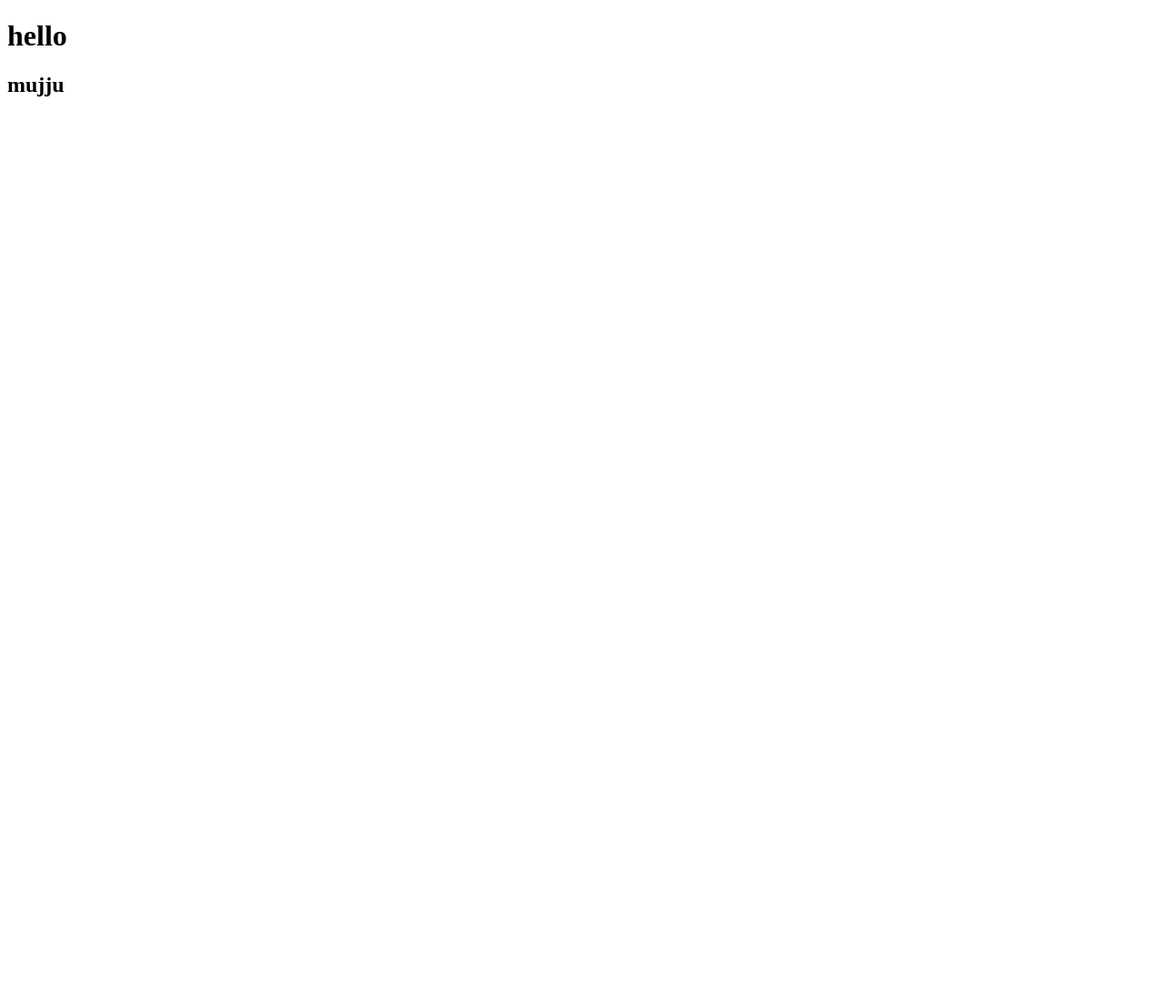
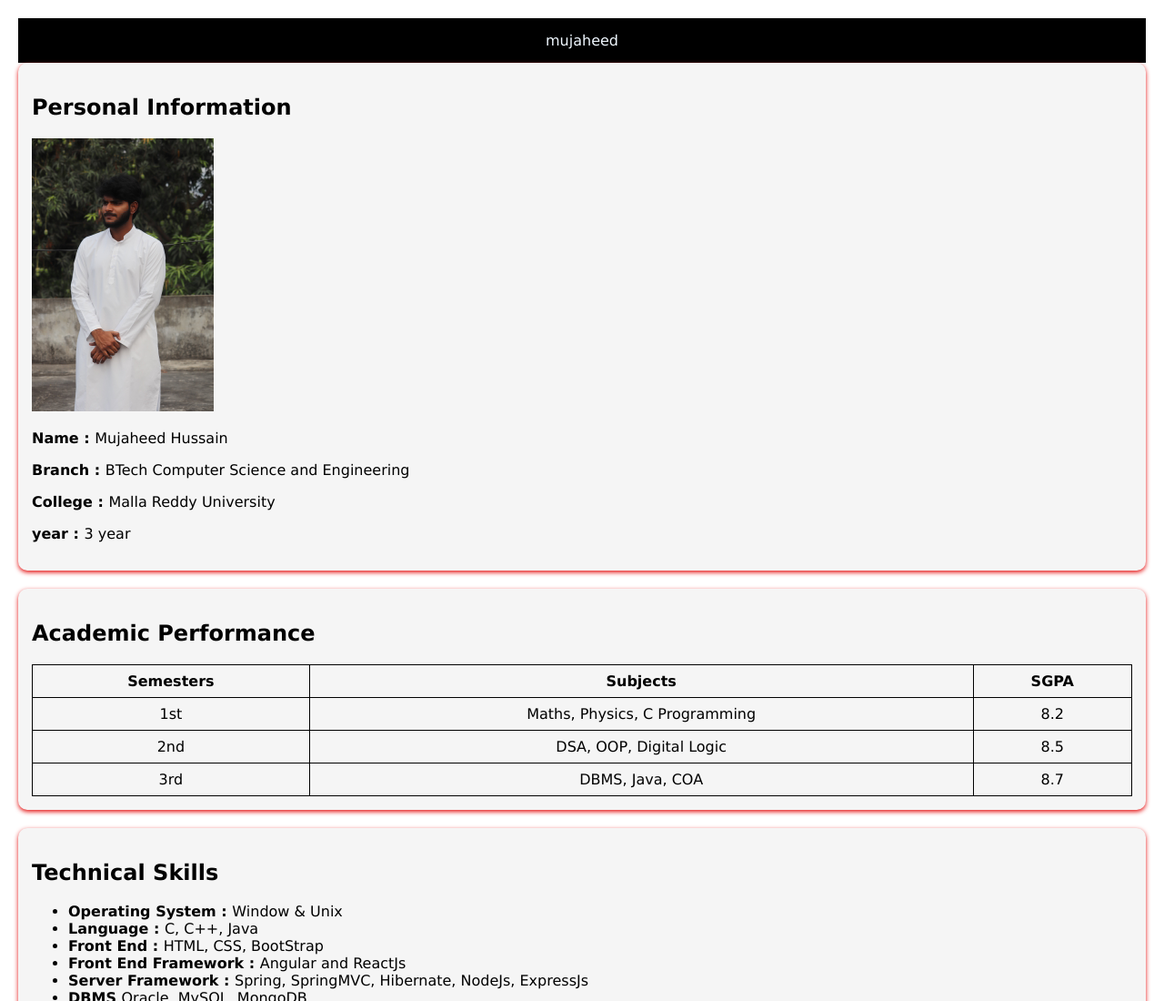
Before and after one commit to 24072417/24072417, a plain HTML site: page index.html in a window 1280 px wide. Shown: the top 1100 px of the page at 91% size. Before the commit the page ends 800 px from the top, so only its background shows below. Drawn offline with Linux system fonts and the light colour scheme.

Commit message:
commit four

```diff
--- a/assests/css/style.css
+++ b/assests/css/style.css
@@ -0,0 +1,54 @@
+body{
+    font-family: 'Lucida Sans', 'Lucida Sans Regular', 'Lucida Grande', 'Lucida Sans Unicode', Geneva, Verdana, sans-serif;
+    margin: 20px;
+}
+
+
+
+header{
+    background-color: black;
+    color: aliceblue;
+    text-align: center;
+    padding: 15px;
+
+}
+section{
+    background-color: whitesmoke;
+    padding:15px;
+    margin-bottom: 20px;
+    border-radius: 10px;
+    box-shadow: 0 2px 5px rgb(228, 16, 16);
+}
+img{
+    border:50% ;
+    margin-bottom: 20;
+}
+table{
+    width :100%;
+    border-collapse: collapse;
+}
+th,td{
+    border: 1px solid black;
+    text-align: center;
+    padding: 8px;
+}
+.formgroup{
+    padding:10px;
+
+
+}
+label{
+    display: block;
+}
+input{
+    width: 100%;
+}
+#f{
+   background-color: green;
+   cursor: pointer;
+   transition-behavior: 0.3s easc;
+}
+#f:hover{
+    background-color:rgb(144, 246, 144) ;
+
+}
--- a/index.html
+++ b/index.html
@@ -3,13 +3,105 @@
 <head>
     <meta charset="UTF-8">
     <meta name="viewport" content="width=device-width, initial-scale=1.0">
+    <meta name="keyword" content=" mujaheed i am gym rat fitness ">
+    <meta name="descriptin" content=" this is a profile about gym fitness ">
+    <meat name="author" content="mujaheed">
+    <meta http-equiv="refresh" content="10" url="http://localhost:8080/profile">
+    <meta name="robots" content="index, follow">
+    <link rel="stylesheet" href="./assests/css/style.css">
     <title>Document</title>
 </head>
 <body>
-    <h1>
-        hello
-    </h1>
-    <h2> mujju</h2>
+    <header>
+        mujaheed
+    </header>
+    <main>
+        <!-- Personal Information -->
+         <section>
+            <h2>Personal Information</h2>
+            <img src="./assests/images/IMG_0127.JPG" width="200px" height="300">
+            <p><strong>Name : </strong>Mujaheed Hussain</p>
+            <p><strong>Branch : </strong>BTech Computer Science and Engineering</p>
+            <p><strong>College : </strong>Malla Reddy University</p>
+            <p><strong>year : </strong>3 year</p>
+         </section>
+         <section>
+            <h2>Academic Performance</h2>
+            <table>
+                <thead>
+                    <tr>
+                        <th>Semesters</th>
+                        <th>Subjects</th>
+                        <th>SGPA</th>
+                    </tr>
+                </thead>
+                <tbody>
+                    <tr>
+                        <td>1st</td>
+                        <td>Maths, Physics, C Programming</td>
+                        <td>8.2</td>
+                    </tr>
+                    <tr>
+                        <td>2nd</td>
+                        <td>DSA, OOP, Digital Logic</td>
+                        <td>8.5</td>
+                    </tr>
+                    <tr>
+                        <td>3rd</td>
+                        <td>DBMS, Java, COA</td>
+                        <td>8.7</td>
+                    </tr>
+                </tbody>
+            </table>
+         </section>
+         <!-- Technical Skills -->
+         <section>
+            <h2>Technical Skills</h2>
+            <ul>
+                <li><strong>Operating System : </strong>Window & Unix</li>
+                <li><strong>Language : </strong>C, C++, Java</li>
+                <li><strong>Front End : </strong>HTML, CSS, BootStrap</li>
+                <li><strong>Front End Framework : </strong>Angular and ReactJs</li>
+                <li><strong>Server Framework : </strong>Spring, SpringMVC, Hibernate, NodeJs, ExpressJs</li>
+                <li><strong>DBMS </strong>Oracle, MySQL, MongoDB</li>
+            </ul>
+         </section>
+         <!-- Hobbies & Interests -->
+          <section>
+            <h2>Hobbies & Interests</h2>
+            <ol>
+                <li>Coding Challenges(leetCode, HackerRank)</li>
+                <li>Editing</li>
+                <li>Watching Tech YouTube Channels</li>
+                <li>ContentCreator and Videography</li>
+            </ol>
+          </section>
+          <section>
+             <div class="container" display="flex" justify-content="center" align-items="center">
+        <div>
+            <span id="m"> contact me</span>
+        </div>
+        <form >
+
+            <div class="formgroup">
+            <label for="">email</label><br>
+            <input type="email" name="email" id="email" placeholder="enter email">
+            </div>
+            <div class="formgroup">
+            <label for=" dob">date of birth</label><br>
+            <input type="date" name="dob" id="dob" >
+            </div>
+             <div class="formgroup">
+            <label for=""> contact number:</label><br>
+            <input type=" contact number" name=" contact number" id="contact number" placeholder=" contact number">
+            </div>
+            <div class="formgroup">
+                <input  id="f" type="button" value="Submit">
+            </div>
+
+          </section>
+    </main>
+
 
 </body>
 </html>
```
Also changed, not shown: assests/images/IMG_0127.JPG (added), assests/images/i.jpg (added).
